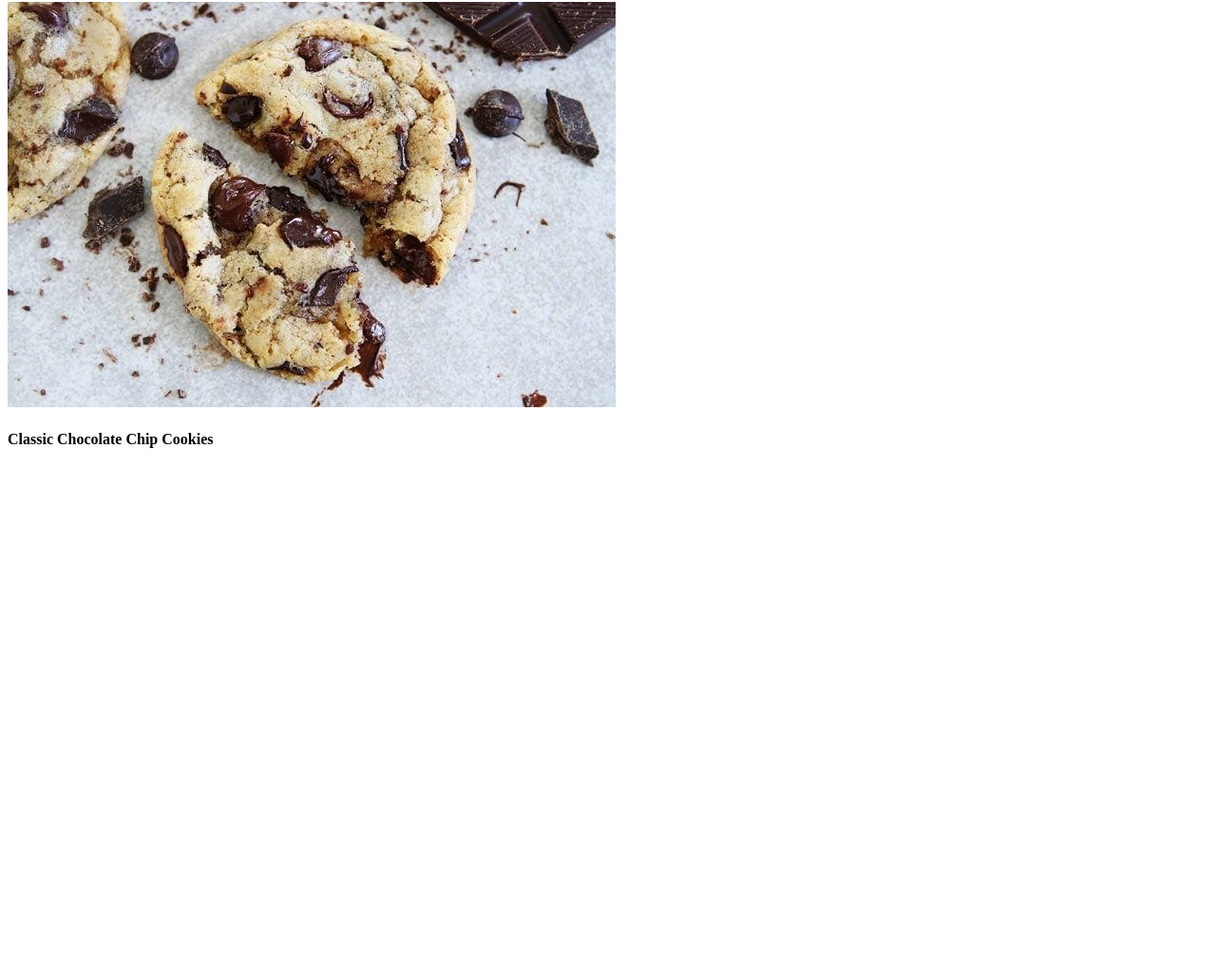
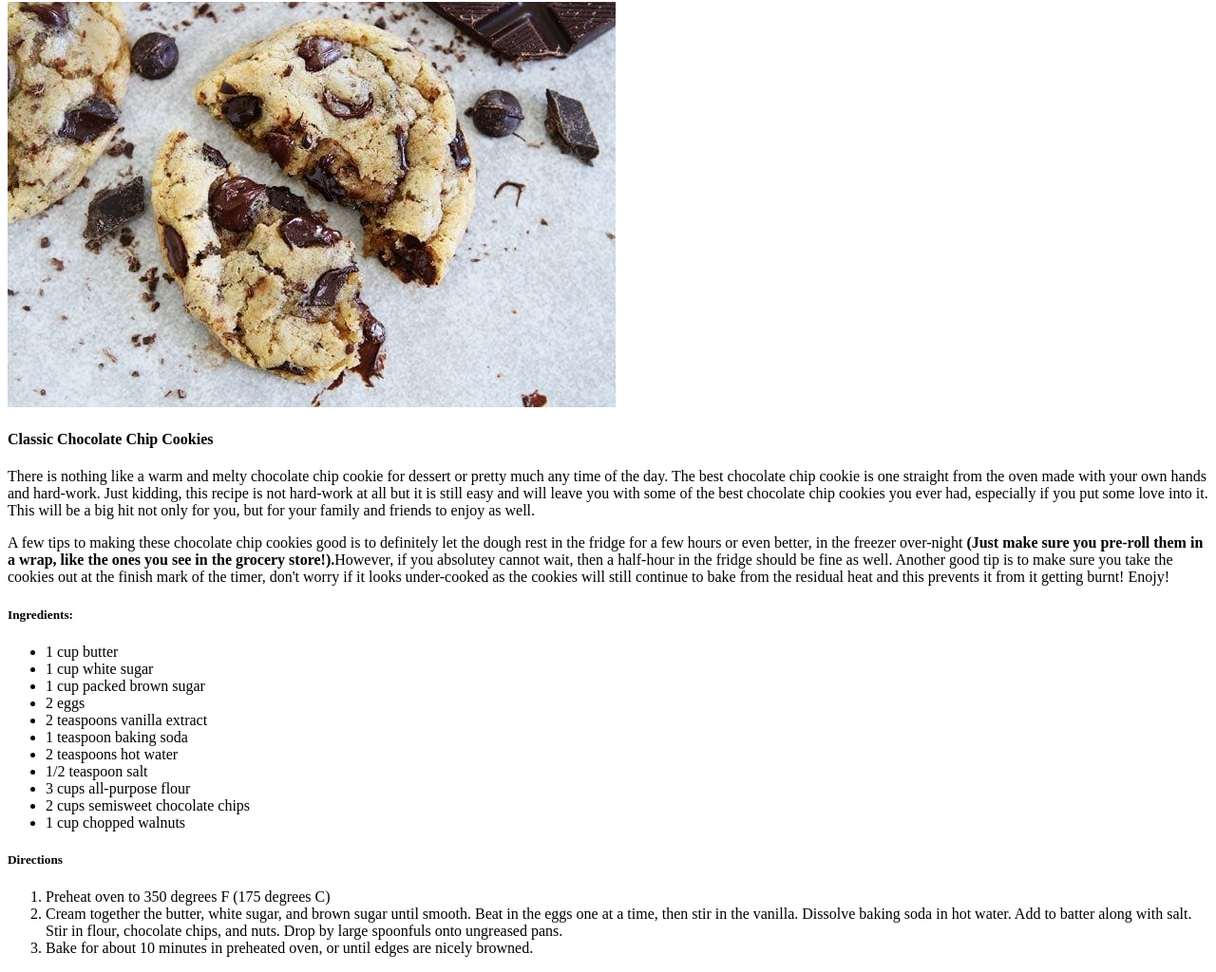
Before and after one commit to tiffytt/odin-recipes, a plain HTML site: page recipes/recipes/choco-chip-cookies.html in a window 1280 px wide. Shown: the part 78-1102 px from the top of the page at 95% size. Before the commit the page ends 800 px from the top, so only its background shows below. Drawn offline with Linux system fonts and the light colour scheme.

Commit message:
added h5 headings for ingredients and directions, unordered list of ingredients and ordered list of directions

```diff
--- a/recipes/recipes/choco-chip-cookies.html
+++ b/recipes/recipes/choco-chip-cookies.html
@@ -12,5 +12,31 @@
     <img src="../choco-chip-cookies.jpg" alt="Chocolate Chip Cookies">
     <h4>Classic Chocolate Chip Cookies</h4>
 
+    <p>There is nothing like a warm and melty chocolate chip cookie for dessert or pretty much any time of the day. The best chocolate chip cookie is one straight from the oven made with your own hands and hard-work. Just kidding, this recipe is not hard-work at all but it is still easy and will leave you with some of the best chocolate chip cookies you ever had, especially if you put some love into it. This will be a big hit not only for you, but for your family and friends to enjoy as well.</p>
+
+    <p>A few tips to making these chocolate chip cookies good is to definitely let the dough rest in the fridge for a few hours or even better, in the freezer over-night <strong>(Just make sure you pre-roll them in a wrap, like the ones you see in the grocery store!).</strong>However, if you absolutey cannot wait, then a half-hour in the fridge should be fine as well. Another good tip is to make sure you take the cookies out at the finish mark of the timer, don't worry if it looks under-cooked as the cookies will still continue to bake from the residual heat and this prevents it from it getting burnt! Enojy!</p>
+
+    <h5>Ingredients:</h5>
+    <ul>
+        <li>1 cup butter</li>
+        <li>1 cup white sugar</li>
+        <li>1 cup packed brown sugar</li>
+        <li>2 eggs</li>
+        <li>2 teaspoons vanilla extract</li>
+        <li>1 teaspoon baking soda</li>
+        <li>2 teaspoons hot water</li>
+        <li>1/2 teaspoon salt</li>
+        <li>3 cups all-purpose flour</li>
+        <li>2 cups semisweet chocolate chips</li>
+        <li>1 cup chopped walnuts</li>
+    </ul>
+
+    <h5>Directions</h5>
+    <ol>
+        <li>Preheat oven to 350 degrees F (175 degrees C)</li>
+        <li>Cream together the butter, white sugar, and brown sugar until smooth. Beat in the eggs one at a time, then stir in the vanilla. Dissolve baking soda in hot water. Add to batter along with salt. Stir in flour, chocolate chips, and nuts. Drop by large spoonfuls onto ungreased pans.</li>
+        <li>Bake for about 10 minutes in preheated oven, or until edges are nicely browned.</li>
+    </ol>
+
 </body>
 </html>
```
